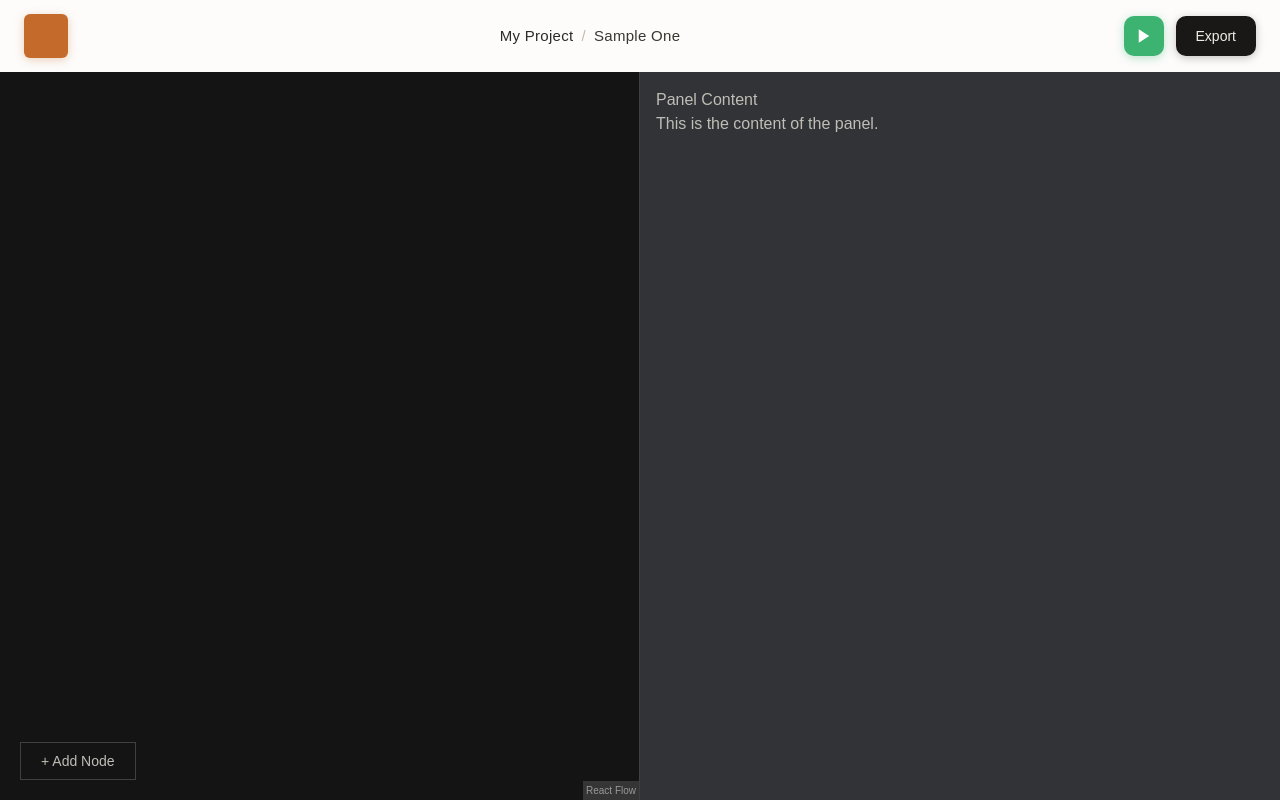
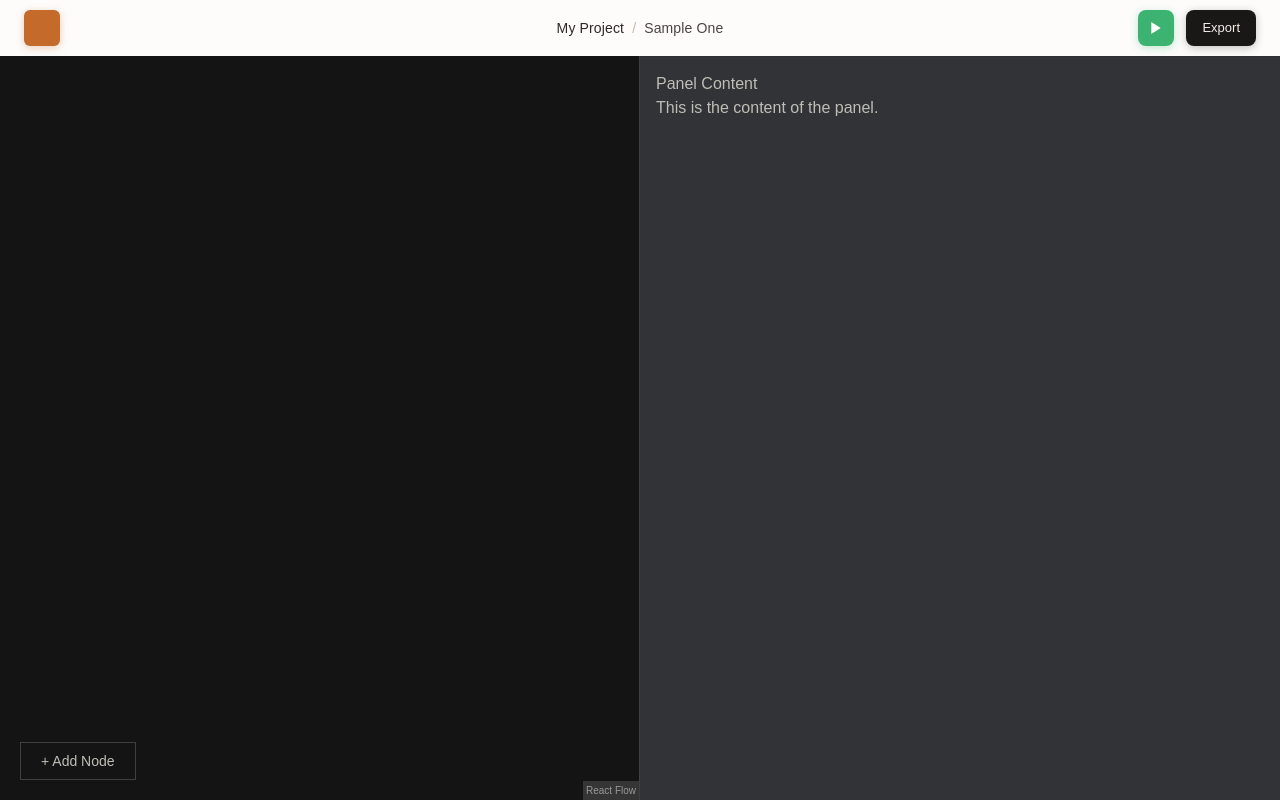
Before and after one commit to AlyMokhtari7/Journey, a React (Vite) app: page / in a window 1280 px wide. Built offline with nearby package versions, Linux system fonts and the light colour scheme.

Commit message:
feat: refactor header layout and styling
- Update header to use relative positioning for centered title
- Reduce padding and shadow intensity across interactive elements
- Adjust dimensions and typography for consistent sizing

```diff
--- a/src/modules/ui/Header.tsx
+++ b/src/modules/ui/Header.tsx
@@ -1,14 +1,14 @@
 export default function Header() {
   return (
-    <header className="flex h-[72px] w-full items-center justify-between bg-[#fdfcfb] px-6 shadow-[0_1px_0_0_rgba(0,0,0,0.06)]">
+    <header className="relative flex h-14 w-full items-center bg-[#fdfcfb] px-6 shadow-[0_1px_0_0_rgba(0,0,0,0.06)]">
       {/* Left: orange square */}
-      <div className="flex w-[120px] items-center">
-        <div className="h-11 w-11 rounded-[6px] bg-[#c46a2a] shadow-[0_2px_10px_rgba(196,106,42,0.3)]" />
+      <div className="flex items-center">
+        <div className="h-9 w-9 rounded-[6px] bg-[#c46a2a] shadow-[0_2px_8px_rgba(196,106,42,0.3)]" />
       </div>
 
-      {/* Center: title */}
-      <div className="flex-1 text-center">
-        <h1 className="text-[15px] font-medium tracking-[0.02em] text-[#3a3632]">
+      {/* Center: title - absolutely centered */}
+      <div className="absolute left-1/2 -translate-x-1/2">
+        <h1 className="whitespace-nowrap text-[14px] font-medium tracking-[0.01em] text-[#4a4540]">
           <span className="text-[#2d2a26]">My Project</span>
           <span className="mx-2 text-[#c4b8a8]">/</span>
           <span>Sample One</span>
@@ -16,16 +16,16 @@ export default function Header() {
       </div>
 
       {/* Right: actions */}
-      <div className="flex w-[220px] items-center justify-end gap-3">
+      <div className="ml-auto flex items-center gap-3">
         <button
           aria-label="Play"
-          className="flex h-10 w-10 items-center justify-center rounded-[10px] bg-[#3cb371] text-white shadow-[0_2px_10px_rgba(60,179,113,0.35)] transition-transform duration-150 hover:scale-105 hover:shadow-[0_4px_14px_rgba(60,179,113,0.45)] active:scale-95"
+          className="flex h-9 w-9 items-center justify-center rounded-[8px] bg-[#3cb371] text-white shadow-[0_2px_8px_rgba(60,179,113,0.3)] transition-transform duration-150 hover:scale-105 hover:shadow-[0_4px_12px_rgba(60,179,113,0.4)] active:scale-95"
         >
-          <svg width="18" height="18" viewBox="0 0 24 24" fill="currentColor" stroke="none">
+          <svg width="16" height="16" viewBox="0 0 24 24" fill="currentColor" stroke="none">
             <polygon points="5 3 19 12 5 21 5 3" />
           </svg>
         </button>
-        <button className="flex h-10 items-center gap-2 rounded-[10px] bg-[#1a1816] px-5 text-sm font-medium text-[#f0ede8] shadow-[0_2px_8px_rgba(26,24,22,0.25)] transition-all duration-150 hover:bg-[#2d2a26] hover:shadow-[0_4px_12px_rgba(26,24,22,0.35)] active:scale-[0.97]">
+        <button className="flex h-9 items-center gap-2 rounded-[8px] bg-[#1a1816] px-4 text-[13px] font-medium text-[#f0ede8] shadow-[0_2px_8px_rgba(26,24,22,0.25)] transition-all duration-150 hover:bg-[#2d2a26] hover:shadow-[0_4px_12px_rgba(26,24,22,0.35)] active:scale-[0.97]">
           Export
         </button>
       </div>
```
